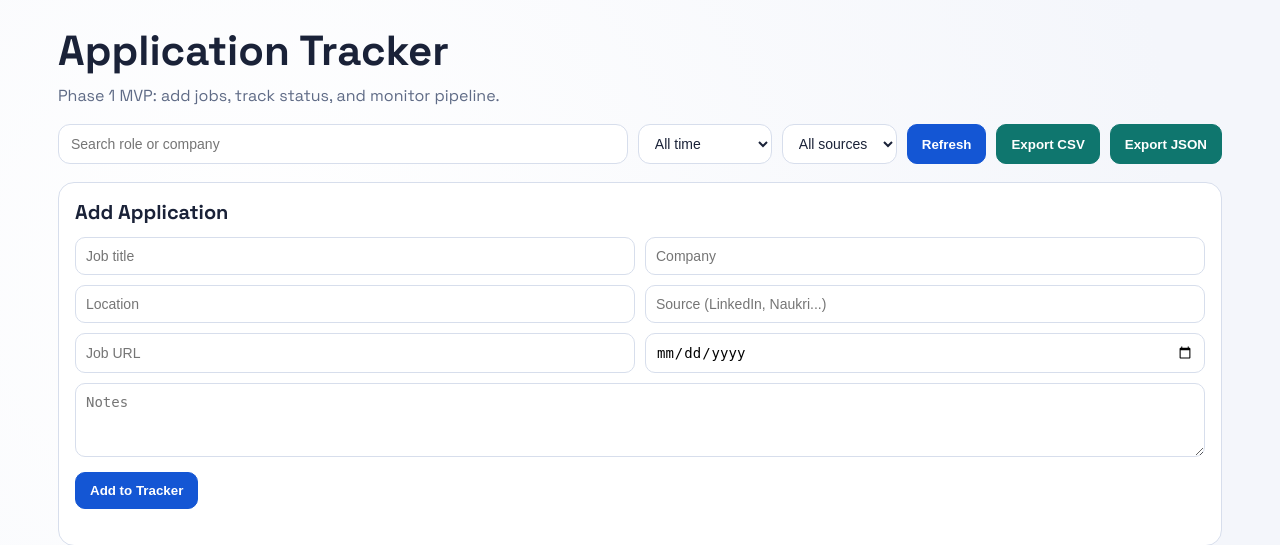
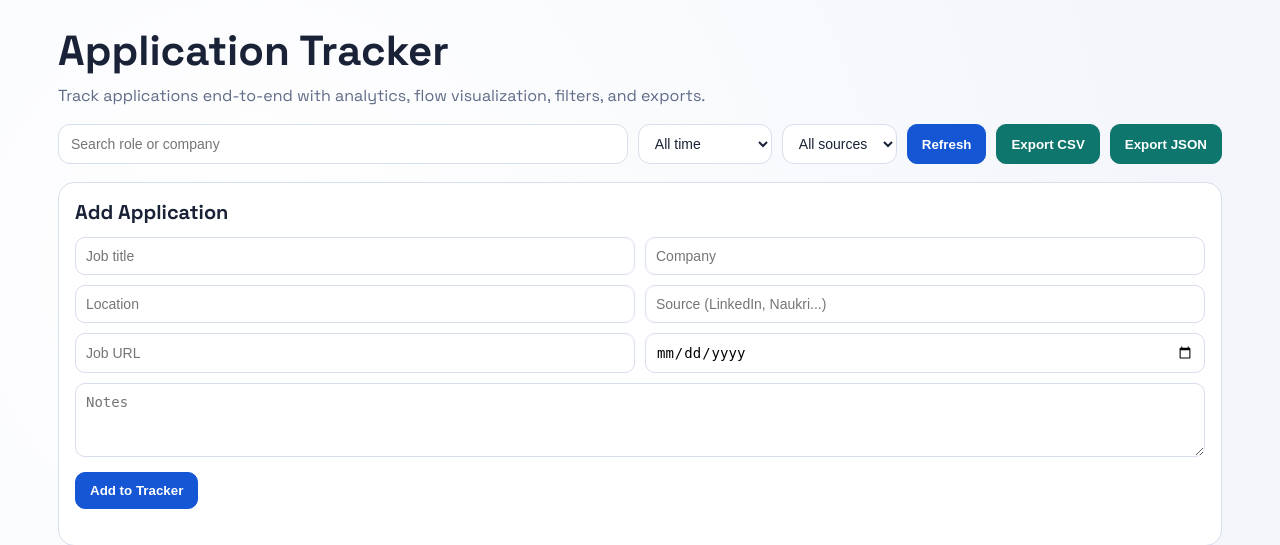
Before and after one commit to sumedChalakh/Resume-Optimizer, a Flask app: page /tracker in a window 1280 px wide. Shown: the part 60-605 px from the top of the page. Run offline with Flask 3, Linux system fonts and the light colour scheme; data that the repository does not hold is empty; some libraries are stand-ins or nearby versions.

Commit message:
chore: prioritize production tracker metadata and persistence docs

```diff
--- a/templates/tracker_board.html
+++ b/templates/tracker_board.html
@@ -29,7 +29,7 @@
   <main class="tracker-shell">
     <section class="tracker-header">
       <h1>Application Tracker</h1>
-      <p>Phase 1 MVP: add jobs, track status, and monitor pipeline.</p>
+      <p>Track applications end-to-end with analytics, flow visualization, filters, and exports.</p>
     </section>
 
     <section class="toolbar">
--- a/tracker/routes.py
+++ b/tracker/routes.py
@@ -74,7 +74,19 @@ def tracker_board():
 @tracker_blueprint.get("/tracker/api/health")
 def tracker_health():
   ensure_database()
-  return jsonify({"ok": True, "module": "tracker", "phase": 1})
+  return jsonify({
+    "ok": True,
+    "module": "tracker",
+    "phase": 3,
+    "tracker_features": [
+      "board",
+      "ingest",
+      "insights",
+      "flow",
+      "filters",
+      "exports",
+    ],
+  })
 
 
 @tracker_blueprint.get("/tracker/api/applications")
```
Also changed, not shown: README.md, 1 other file.
